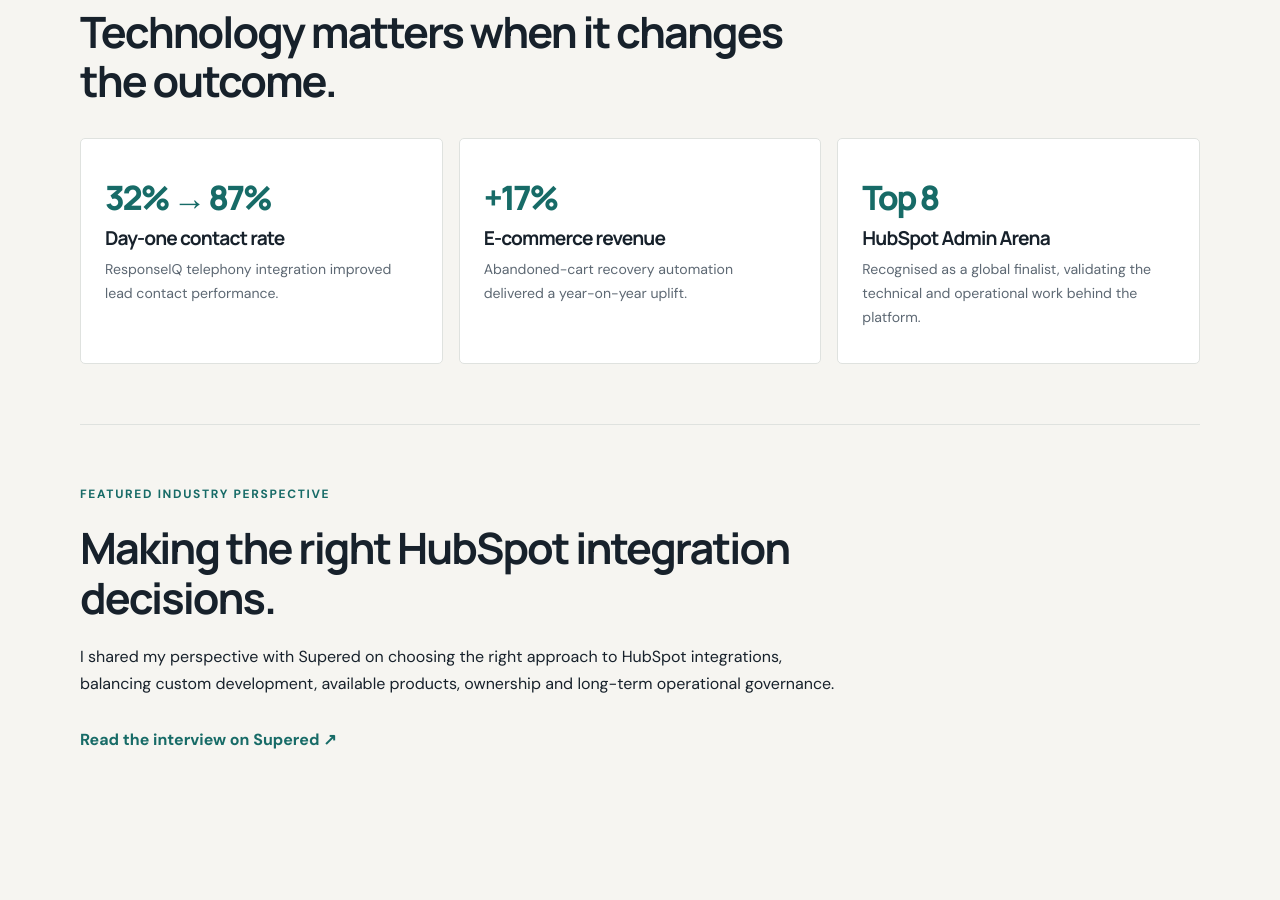
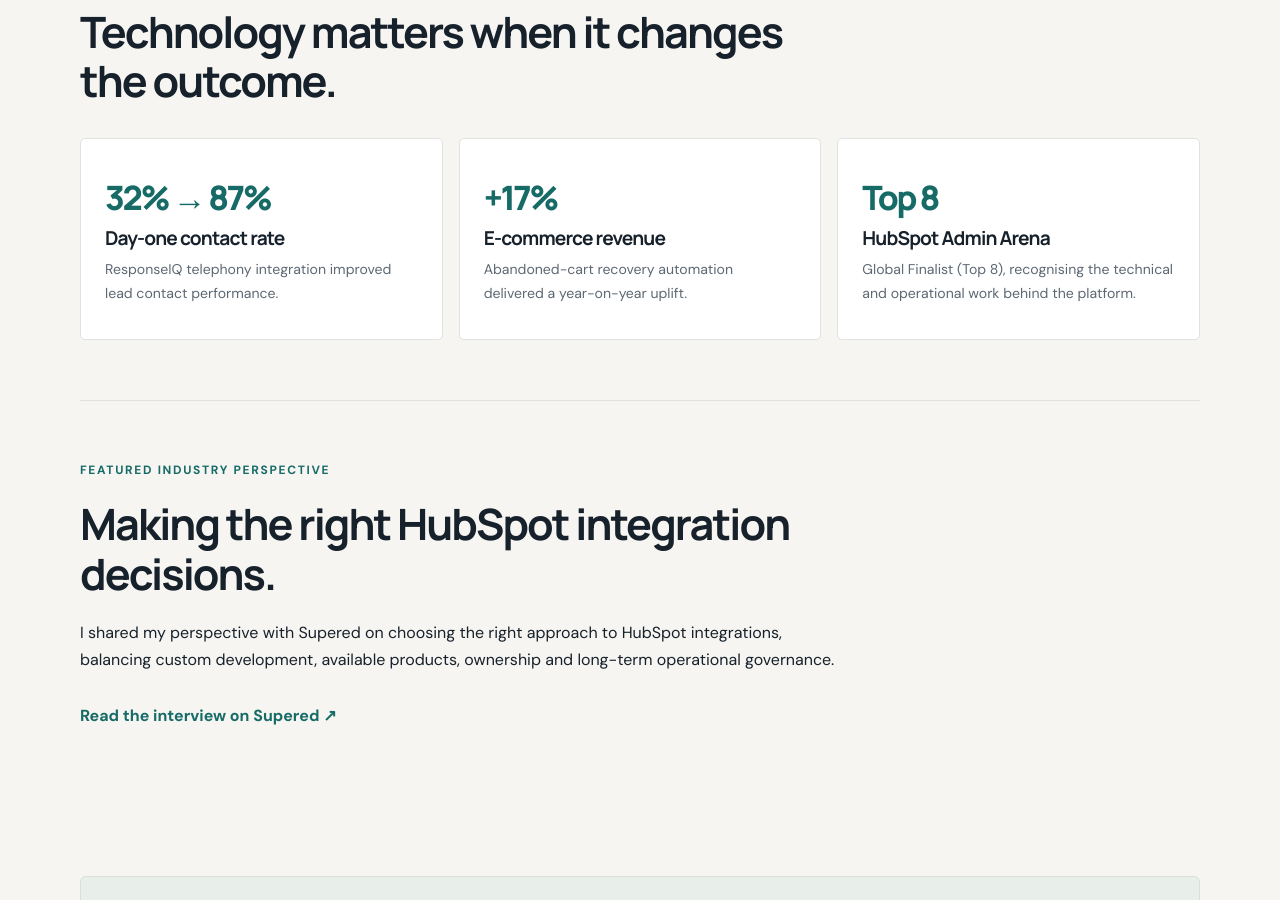
Before and after one commit to georgefwmurray/Marketing-Operations-Control-Centre, a Jekyll site: the page built from Leadership-&-Strategy.md, in a window 1280 px wide and 900 px high, scrolled down 8634 px. Built offline with Jekyll 4.4.1, drawn with Linux system fonts in a browser that asks for light colours.

Commit message:
PR 2: align site facts and navigation

```diff
--- a/Leadership-&-Strategy.md
+++ b/Leadership-&-Strategy.md
@@ -185,7 +186,7 @@ description: "Explore George Murray’s approach to marketing operations leaders
   <div class="featured-project-grid featured-project-grid--compact">
     <article class="featured-project"><strong class="project-result">32% → 87%</strong><h3>Day-one contact rate</h3><p>ResponseIQ telephony integration improved lead contact performance.</p></article>
     <article class="featured-project"><strong class="project-result">+17%</strong><h3>E-commerce revenue</h3><p>Abandoned-cart recovery automation delivered a year-on-year uplift.</p></article>
-    <article class="featured-project"><strong class="project-result">Top 8</strong><h3>HubSpot Admin Arena</h3><p>Recognised as a global finalist, validating the technical and operational work behind the platform.</p></article>
+    <article class="featured-project"><strong class="project-result">Top 8</strong><h3>HubSpot Admin Arena</h3><p>Global Finalist (Top 8), recognising the technical and operational work behind the platform.</p></article>
   </div>
 </section>
 
```
Also changed, not shown: other parts of Leadership-&-Strategy.md (+1 -0 lines).
